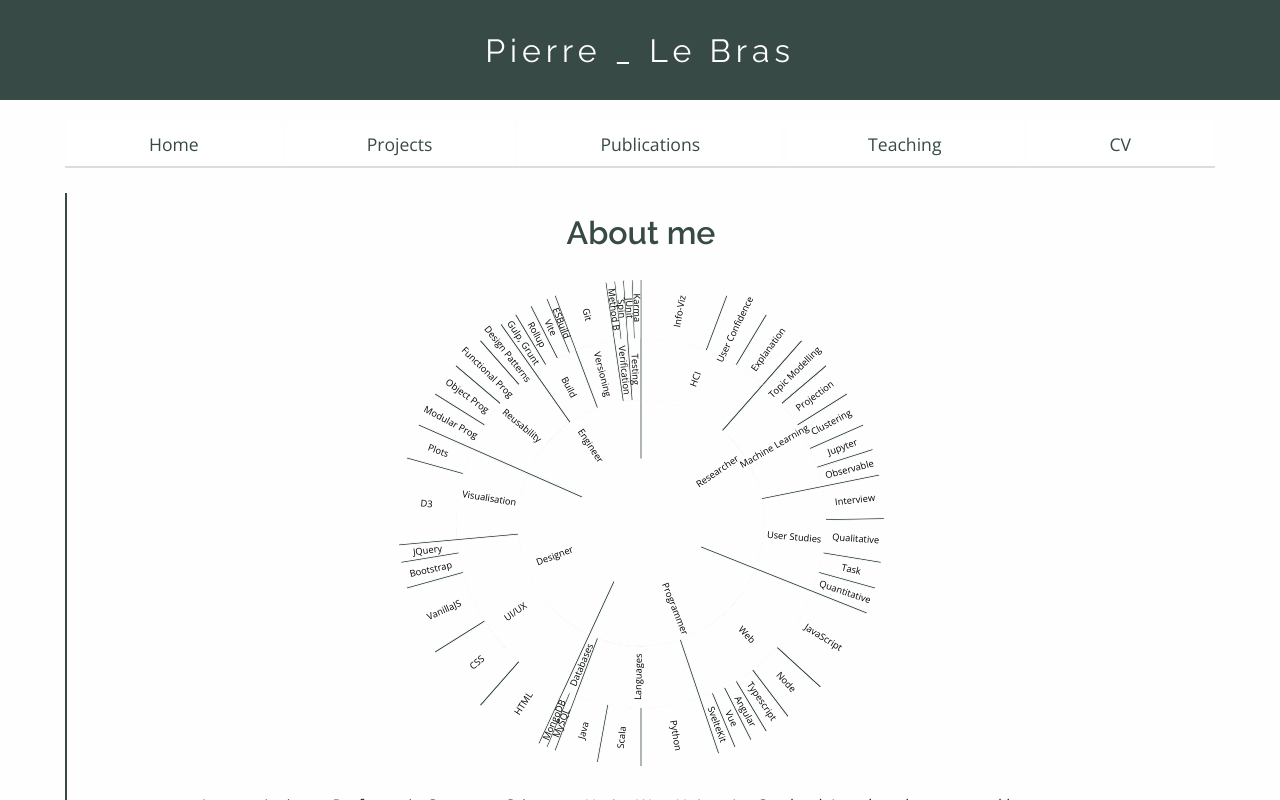
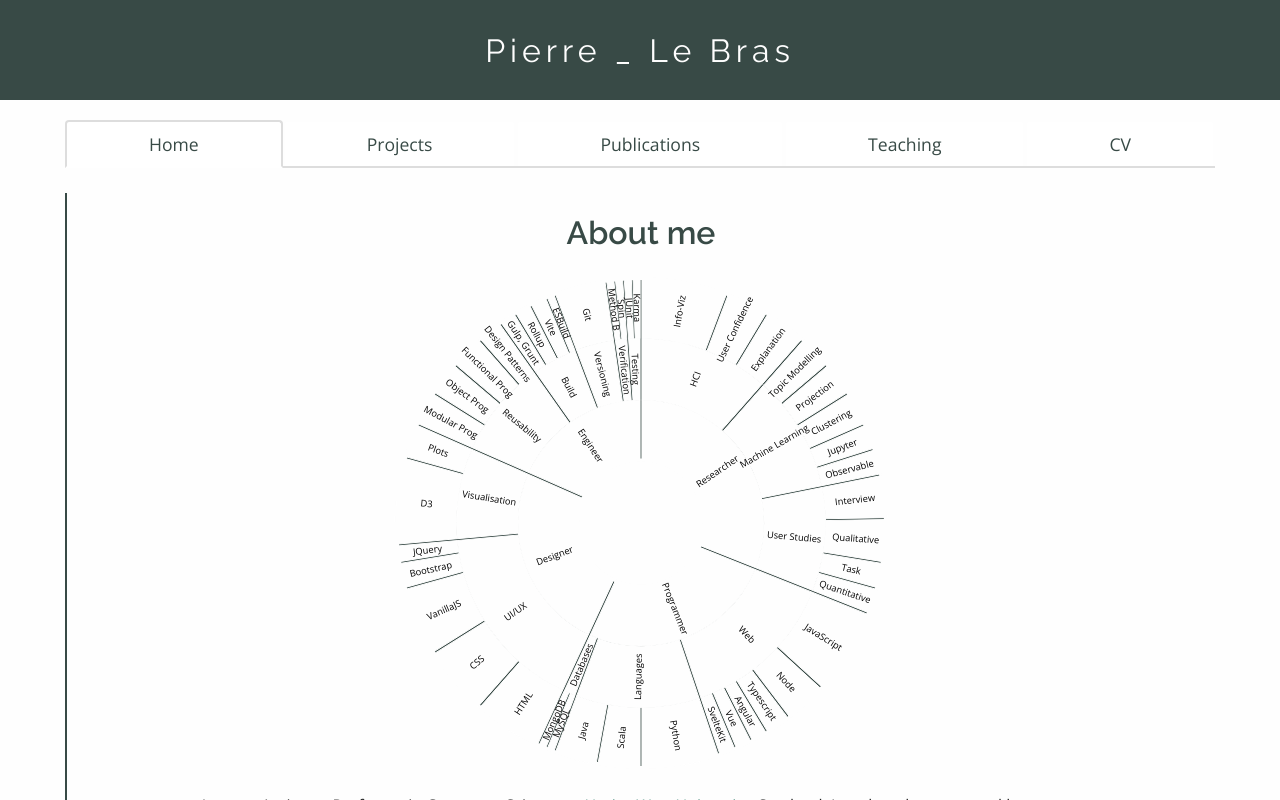
Before and after one commit to plebras/plebras.github.io, a SvelteKit app: page / in a window 1280 px wide. Shown: the top 800 px of the page. Built offline with nearby package versions, Linux system fonts and the light colour scheme.

Commit message:
Fix navigation routes

```diff
--- a/src/routes/+layout.svelte
+++ b/src/routes/+layout.svelte
@@ -3,13 +3,12 @@
 
 	import { page } from '$app/stores';
 
-	let basePath = '';
 	let routes = [
-		{ path: basePath, title: 'Home' },
-		{ path: basePath + '/projects', title: 'Projects' },
-		{ path: basePath + '/publications', title: 'Publications' },
-		{ path: basePath + '/teaching', title: 'Teaching' },
-		{ path: basePath + '/cv', title: 'CV' }
+		{ path: '/', title: 'Home' },
+		{ path: '/projects', title: 'Projects' },
+		{ path: '/publications', title: 'Publications' },
+		{ path: '/teaching', title: 'Teaching' },
+		{ path: '/cv', title: 'CV' }
 	];
 </script>
 
```
